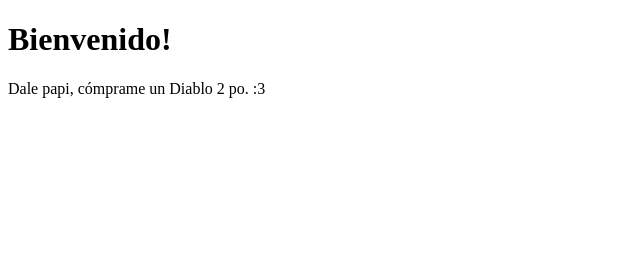
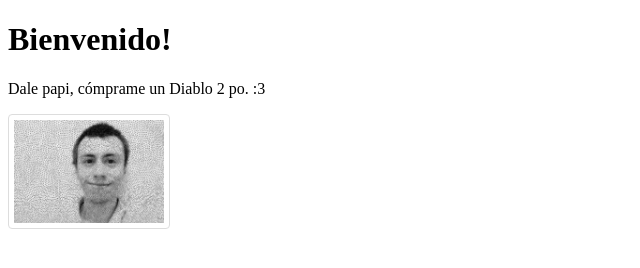
Before and after one commit to NiCriViPe/NiCriViPe, a plain HTML site: page index.html in a window 1280 px wide. Shown: the whole page, without its empty margins (0-640 px from the left). Drawn offline with Linux system fonts and the light colour scheme.

Commit message:
Update index.html

```diff
--- a/index.html
+++ b/index.html
@@ -3,5 +3,14 @@
 <body>
 <h1>Bienvenido!</h1>
 <p>Dale papi, cómprame un Diablo 2 po. :3</p>
+<style>
+img {
+  border: 1px solid #ddd;
+  border-radius: 4px;
+  padding: 5px;
+  width: 150px;
+}
+</style>
+<img src="img/meshcat.jpeg"/>
 </body>
 </html>
```
